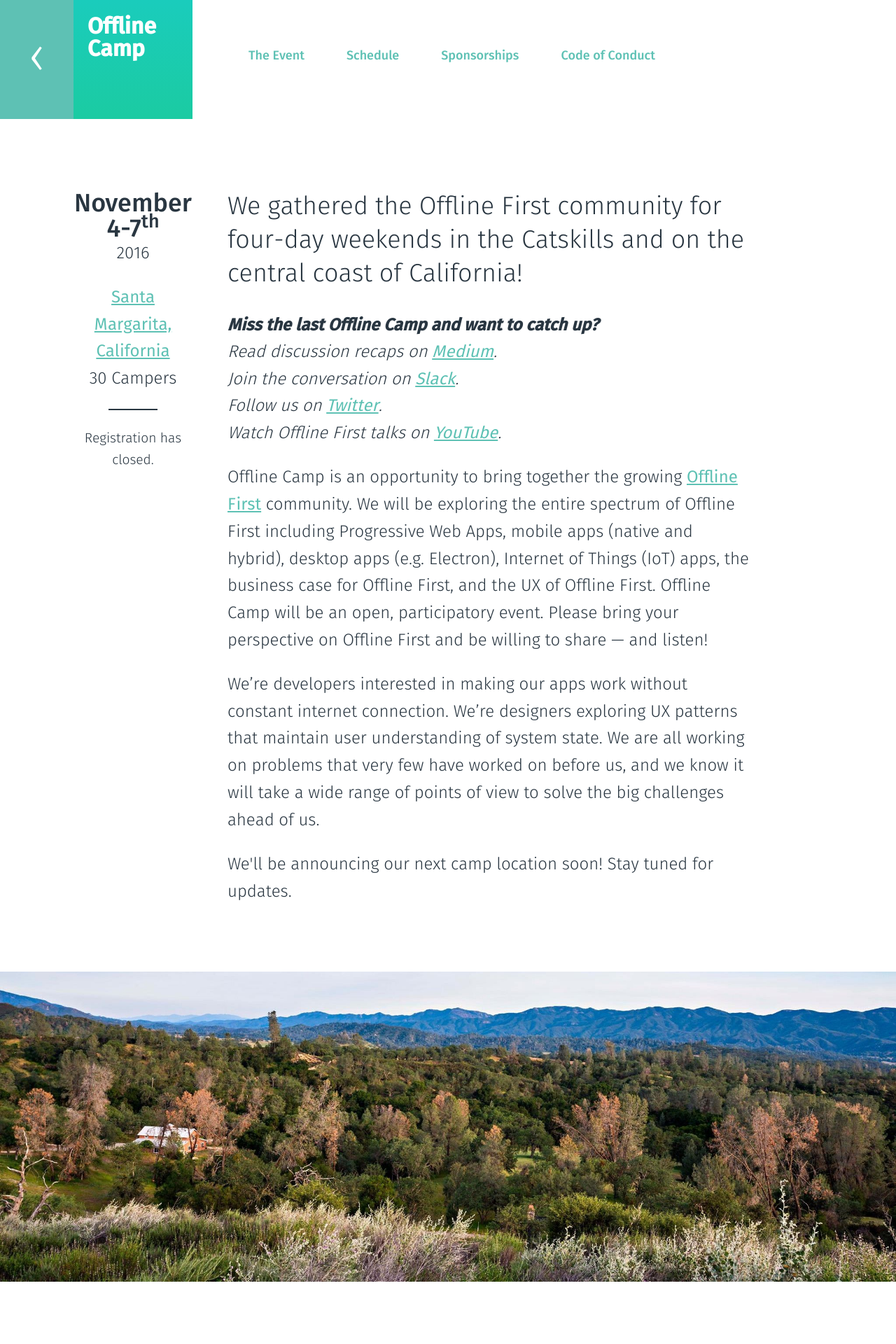
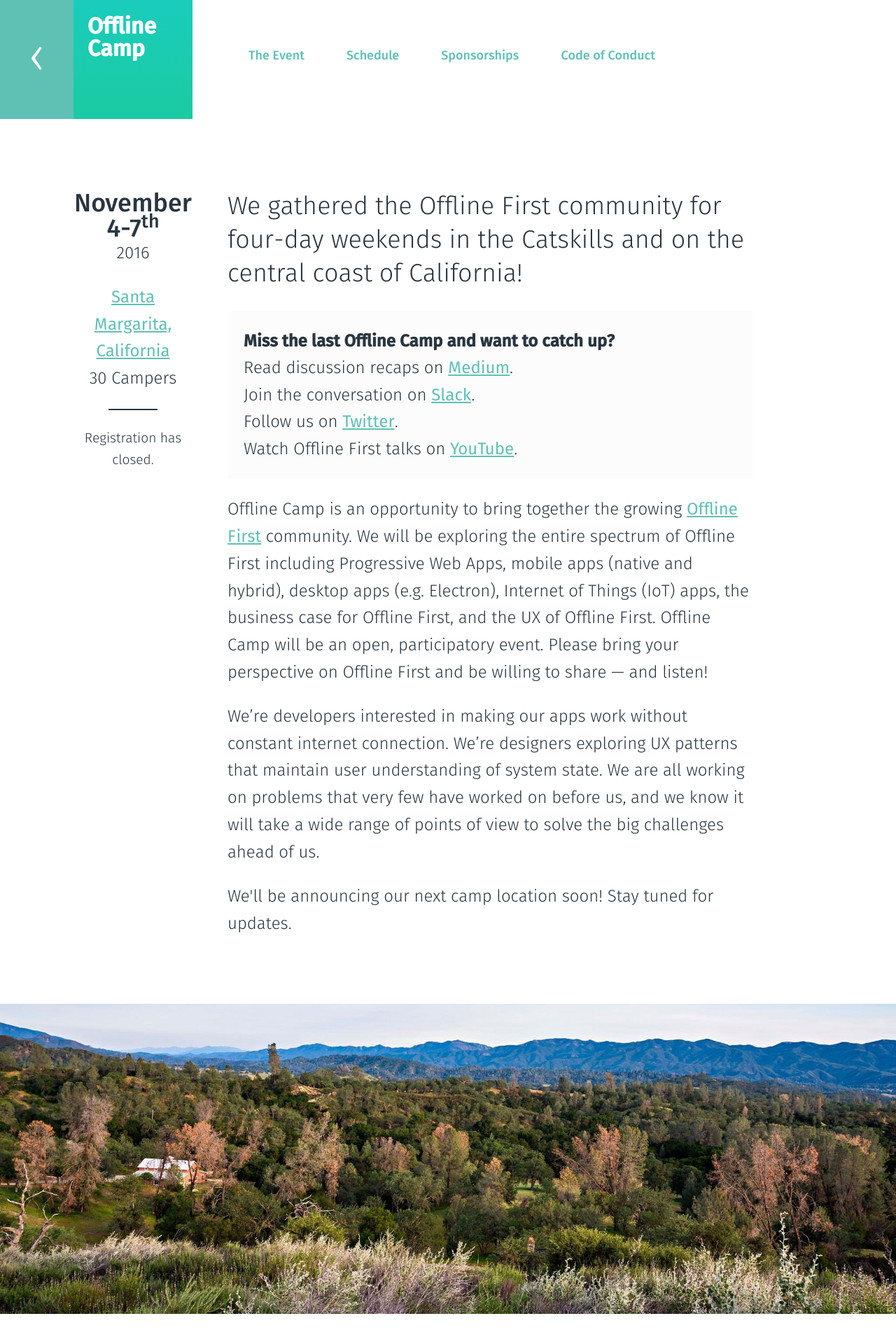
Before and after one commit to offlinefirst/offlinefirst.org, a Jekyll site: the page built from camp/index.html, in a window 1280 px wide. Shown: the top 1920 px of the page at 70% size. Built offline with Jekyll 4.4.1, drawn with Linux system fonts in a browser that asks for light colours; comment, search, counter and statistics services are not loaded.

Commit message:
made exciting gray box

```diff
--- a/camp/index.html
+++ b/camp/index.html
@@ -32,11 +32,11 @@ root_path:  ../
     weekends in the Catskills and on the central coast of California!
   </h2>
 
-  <p><i><b>Miss the last Offline Camp and want to catch up?</b>
+  <p style="background: #FCFCFC; border: 3px solid #FCFCFC; padding: 20px;"><b>Miss the last Offline Camp and want to catch up?</b>
       <br>Read discussion recaps on <a href="https://medium.com/offline-camp" target="_blank">Medium</a>.
   <br>Join the conversation on <a href="http://www.offlinefirst.org/chat" target="_blank">Slack</a>.
-  <br>Follow us on <a href="http://www.twitter.com/offinecamp" target="_blank">Twitter</a>.
-  <br>Watch Offline First talks on <a href="https://www.youtube.com/channel/UC8LJKi0UlvZygUMC8wsKFEQ" target="_blank">YouTube</a>.</i></p>
+  <br>Follow us on <a href="http://www.twitter.com/offlinecamp" target="_blank">Twitter</a>.
+  <br>Watch Offline First talks on <a href="https://www.youtube.com/channel/UC8LJKi0UlvZygUMC8wsKFEQ" target="_blank">YouTube</a>.</p>
 
 
   <p>
```
